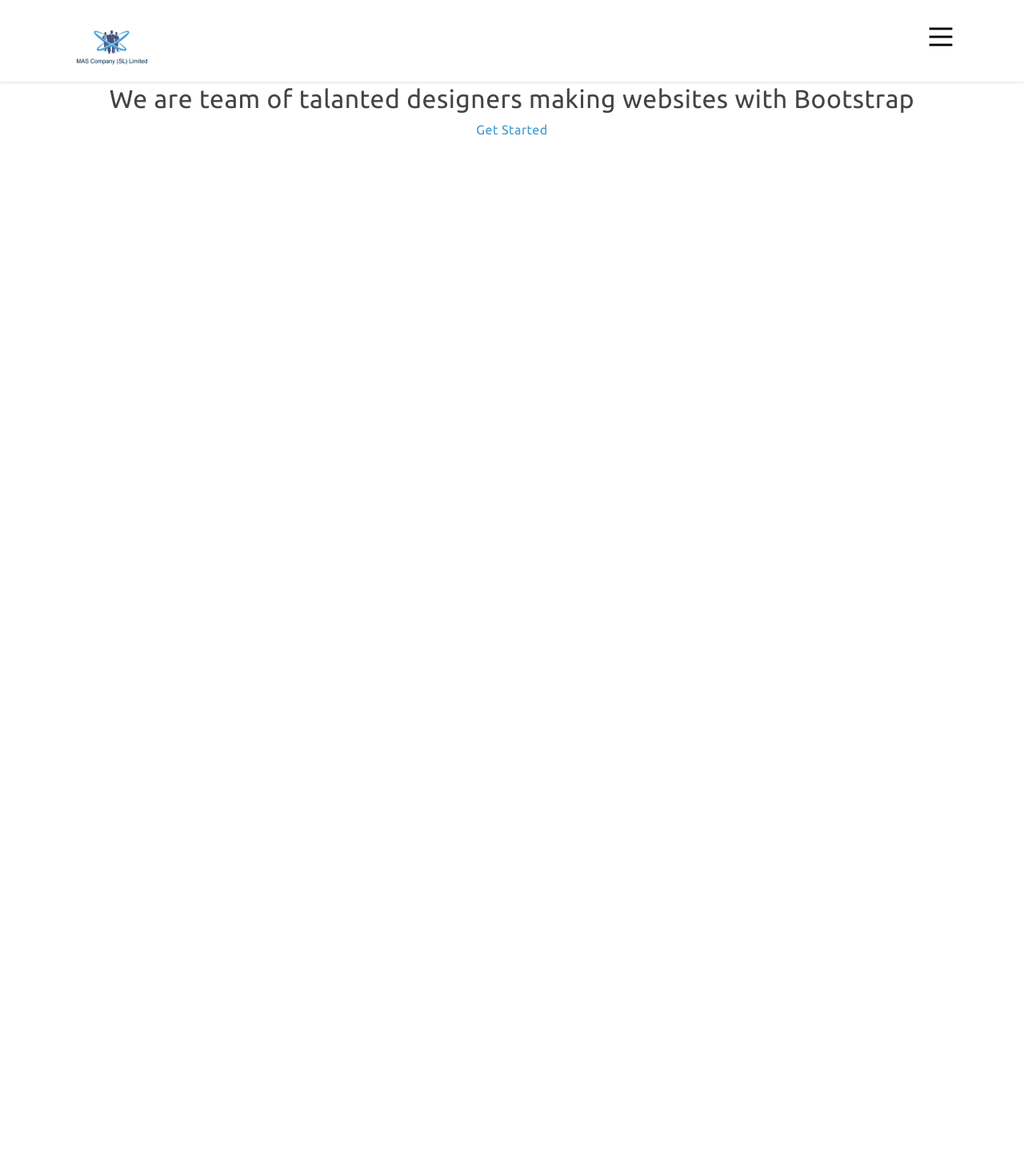
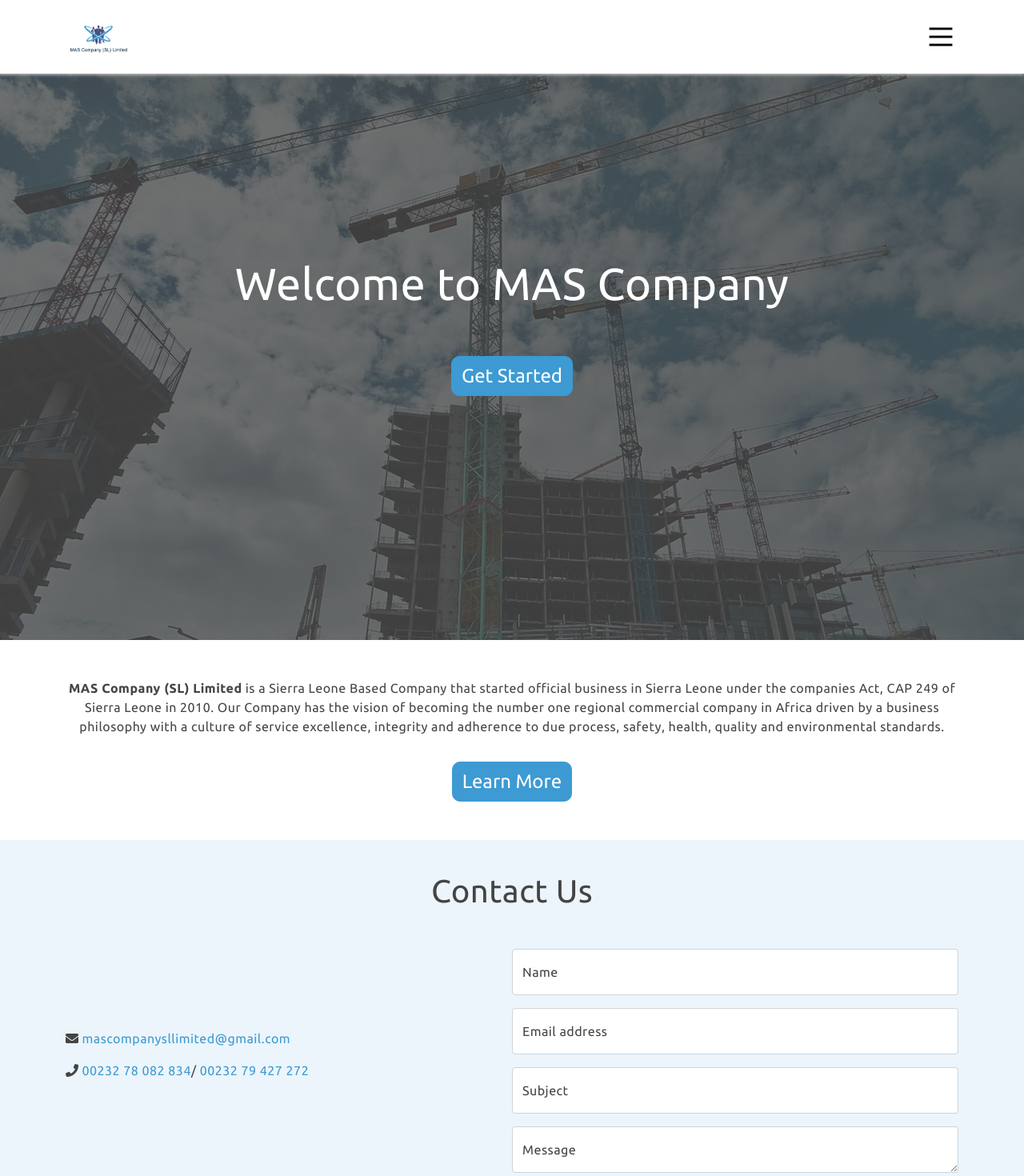
Before and after one commit to EbenOladutemu/mas-company, a Vue app: page / in a window 1280 px wide. Shown: the top 1470 px of the page at 80% size. Before the commit the page ends 800 px from the top, so only its background shows below. Built offline with nearby package versions, Linux system fonts and the light colour scheme.

Commit message:
Update components

```diff
--- a/package.json
+++ b/package.json
@@ -11,7 +11,8 @@
     "core-js": "^3.6.5",
     "register-service-worker": "^1.7.1",
     "vue": "^2.6.11",
-    "vue-router": "^3.2.0"
+    "vue-router": "^3.2.0",
+    "vue-typed-js": "^0.1.2"
   },
   "devDependencies": {
     "@vue/cli-plugin-babel": "^4.5.0",
--- a/public/index.html
+++ b/public/index.html
@@ -7,6 +7,7 @@
     <link rel="icon" href="<%= BASE_URL %>favicon.ico">
     <link href="https://fonts.googleapis.com/css?family=Ubuntu:300,300i,400,400i,600,600i,700,700i|Lato:400,300,700,900" rel="stylesheet">
     <link href="https://cdn.jsdelivr.net/npm/bootstrap@5.0.2/dist/css/bootstrap.min.css" rel="stylesheet" integrity="sha384-EVSTQN3/azprG1Anm3QDgpJLIm9Nao0Yz1ztcQTwFspd3yD65VohhpuuCOmLASjC" crossorigin="anonymous">
+    <link rel="stylesheet" href="https://cdnjs.cloudflare.com/ajax/libs/font-awesome/5.15.3/css/all.min.css" integrity="sha512-iBBXm8fW90+nuLcSKlbmrPcLa0OT92xO1BIsZ+ywDWZCvqsWgccV3gFoRBv0z+8dLJgyAHIhR35VZc2oM/gI1w==" crossorigin="anonymous" referrerpolicy="no-referrer" />
     <title><%= htmlWebpackPlugin.options.title %></title>
   </head>
   <body>
--- a/src/App.vue
+++ b/src/App.vue
@@ -35,4 +35,17 @@
     }
   }
 }
+.fade-enter {
+  opacity: 0;
+}
+
+.fade-enter-active {
+  transition: opacity 0.15s;
+}
+
+
+.fade-leave-active {
+  transition: opacity 0.15s;
+  opacity: 0;
+}
 </style>
--- a/src/assets/css/media.css
+++ b/src/assets/css/media.scss
@@ -15,6 +15,21 @@
 @media (min-width: 992px) {
   .toggle-menu a img {
     width: 8vw;
+  }
+  .hero-container h1 {
+    font-size: 3.5rem;
+  }
+  .flex-row-lg {
+    display: flex;
+    flex-direction: row;
+  }
+  .mas-social {
+    margin-right: 1rem;
+    margin-top: 0;
+  }
+  .mas-form {
+    width: 50%;
+    margin-left: 1rem;
   }
 }
 
--- a/src/assets/css/styles.css
+++ b/src/assets/css/styles.scss
@@ -18,6 +18,8 @@
 body, figure {
   margin: 0 !important;
 }
+
+/* Menu Styles */
 
 nav {
   width: 100%;
@@ -43,9 +45,9 @@
 
 
 .logo {
-  padding-left: 2rem;
-  margin-top: 1rem;
-  width: 120px;
+  padding-left: 1.5rem;
+  margin-top: 11px;
+  width: 95px;
 }
 
 ul {
@@ -69,6 +71,7 @@
 
 .nav-links > li {
   padding: 1rem;
+  padding-left: 0.5rem;
 }
 
 .nav-container {
@@ -138,9 +141,75 @@
 }
 
 .h-27 {
-  height: 27rem !important;
+  height: 100vh !important;
 }
 
-@media only screen and (max-width: 300px) {
-  .text {font-size: 11px}
+/* Hero */
+#hero {
+  background: url(./../img/hero.jpg);
+  height: 100vh;
+  background-repeat: no-repeat;
+  background-size: cover;
 }
+
+#hero:before{
+  content: "";
+  background: rgba(74, 76, 76, 0.8);
+  position: absolute;
+  bottom: 0;
+  top: 0;
+  left: 0;
+  right: 0;
+}
+
+.hero-container {
+  display: flex;
+  align-items: center;
+  justify-content: center;
+  height: 100vh;
+  flex-direction: column;
+  color: #fff;
+  position: relative;
+  text-align: center;
+  h1 {
+    font-size: 2.5rem;
+    padding: 1rem;
+  }
+}
+
+.get-started {
+  font-size: 1.5rem;
+  border-radius: 10px;
+  margin-top: 2rem;
+}
+
+.footer {
+  margin: 0;
+  padding: 1rem;
+  padding-top: 0;
+}
+
+// Home
+
+
+// Utility
+.flex-row {
+  display: flex;
+  flex-direction: row;
+}
+
+.justify-between {
+  justify-content: space-between;
+}
+
+
+// Overrides
+.btn-primary {
+  color: #fff;
+  background-color: #3d9ad3;
+  border-color: #3d9ad3;
+  &:hover, &:active, &:focus {
+    background-color: #2981b8;
+    border-color: #2981b8;
+  }
+}
--- a/src/components/Contact.vue
+++ b/src/components/Contact.vue
@@ -1,7 +1,47 @@
 <template>
-  <div>
-
-  </div>
+  <section id="contact-us">
+   <div class="container">
+     <h1 class="pt-4 mb-5">Contact Us</h1>
+     <div class="flex-row-lg justify-between align-items-center">
+       <div class="mas-social text-start">
+         <p>
+           <i class="fas fa-envelope"></i>
+           <span><a href="mailto:mascompanysllimited@gmail.com">mascompanysllimited@gmail.com</a></span>
+        </p>
+         <p>
+           <i class="fas fa-phone"></i>
+           <span>
+             <a href="tel:00232 78 082 834">00232 78 082 834</a>/
+             <a href="tel:00232 79 427 272">00232 79 427 272</a>
+            </span>
+          </p>
+         <!-- <ul>
+           <li>Facebook</li>
+           <li>Instagram</li>
+         </ul> -->
+       </div>
+       <form class="mas-form">
+        <div class="form-floating mb-3">
+          <input type="text" class="form-control" id="floatingPassword" placeholder="Your name">
+          <label for="floatingPassword">Name</label>
+        </div>
+         <div class="form-floating mb-3">
+          <input type="email" class="form-control" id="email" placeholder="Your email">
+          <label for="email">Email address</label>
+        </div>
+        <div class="form-floating mb-3">
+          <input type="text" class="form-control" id="subject" placeholder="Subject">
+          <label for="subject">Subject</label>
+        </div>
+        <div class="form-floating mb-3">
+          <textarea type="text" class="form-control" id="message" placeholder="Your message" rows="8">
+          </textarea>
+          <label for="message">Message</label>
+        </div>
+       </form>
+     </div>
+   </div>
+  </section>
 </template>
 
 <script>
@@ -10,6 +50,22 @@
 }
 </script>
 
-<style>
-
+<style scoped lang="scss">
+#contact-us {
+  background: #ecf5fb;
+  margin: 3rem 0;
+  padding: 1rem 1rem 3rem 1rem;
+}
+.mas-social {
+  margin-top: -1rem;
+  p {
+    word-break: break-all;
+  }
+  i {
+    margin-right: 4px;
+  }
+}
+a:hover {
+  color: #1873ad;
+}
 </style>
--- a/src/components/Footer.vue
+++ b/src/components/Footer.vue
@@ -1,15 +1,28 @@
 <template>
-  <footer id="footer">
-
+  <footer class="footer">
+    <div>
+      <p>Copyright {{ year }} MAS Company (SL) Limited. All rights reserved</p>
+      <p>Crafted by
+        <a href="http://eben.com.ng" target="_blank" rel="noopener noreferrer" title="Eben Web Krafts">
+          Eben
+        </a>
+      </p>
+    </div>
   </footer>
 </template>
 
 <script>
 export default {
-
+  data() {
+    return {
+      year: new Date().getFullYear()
+    }
+  }
 }
 </script>
 
 <style>
-
+a:hover {
+  color: #1873ad;
+}
 </style>
--- a/src/components/Hero.vue
+++ b/src/components/Hero.vue
@@ -1,11 +1,13 @@
 <template>
-  <section id="hero">
+  <div id="hero">
     <div class="hero-container">
-      <h1>Welcome to Amoeba</h1>
-      <h2>We are team of talanted designers making websites with Bootstrap</h2>
-      <a href="#about" class="btn-get-started scrollto">Get Started</a>
+      <h1>Welcome to MAS Company</h1>
+      <!-- <h2>We are team of talanted designers making websites with Bootstrap</h2> -->
+      <a href="#get-started">
+        <button class="btn btn-primary get-started">Get Started</button>
+      </a>
     </div>
-  </section>
+  </div>
 </template>
 
 <script>
--- a/src/components/Nav.vue
+++ b/src/components/Nav.vue
@@ -13,12 +13,24 @@
     </button>
     <div id="navContainer" class="nav-container">
       <ul id="navLinks" class="nav-links">
-        <li class="toggle-menu"><a href="index.html#features">Features</a></li>
-        <li class="toggle-menu"><a href="index.html#benefits">Benefits</a></li>
-        <li class="toggle-menu"><a href="index.html#use-cases">Use Cases</a></li>
-        <li class="toggle-menu"><a href="faq.html">Faq</a></li>
-        <li class="toggle-menu"><a href="privacy-policy.html">Privacy Policy</a></li>
-        <li class="toggle-menu"><a href="#contact-us">Contact Us</a></li>
+        <li class="toggle-menu">
+          <router-link to="/">About</router-link>
+        </li>
+        <li class="toggle-menu">
+          <router-link to="/">Benefits</router-link>
+        </li>
+        <li class="toggle-menu">
+          <router-link to="/">Use Cases</router-link>
+        </li>
+        <li class="toggle-menu">
+          <router-link to="/">Faq</router-link>
+        </li>
+        <li class="toggle-menu">
+          <router-link to="/">Privacy Policy</router-link>
+        </li>
+        <li class="toggle-menu">
+          <a href="#contact-us">Contact Us</a>
+        </li>
       </ul>
     </div>
   </nav>
--- a/src/main.js
+++ b/src/main.js
@@ -3,8 +3,8 @@
 import router from './router'
 import './registerServiceWorker'
 
-import './assets/css/styles.css'
-import './assets/css/media.css'
+import './assets/css/styles.scss'
+import './assets/css/media.scss'
 
 Vue.config.productionTip = false
 
--- a/src/router/index.js
+++ b/src/router/index.js
@@ -17,6 +17,21 @@
     // this generates a separate chunk (about.[hash].js) for this route
     // which is lazy-loaded when the route is visited.
     component: () => import(/* webpackChunkName: "about" */ '../views/About.vue')
+  },
+  {
+    path: '/services',
+    name: 'services',
+    component: () => import('../views/Services.vue')
+  },
+  {
+    path: '/projects',
+    name: 'Projects',
+    component: () => import('../views/Projects.vue')
+  },
+  {
+    path: '/team',
+    name: 'Team',
+    component: () => import('../views/Team.vue')
   }
 ]
 
--- a/src/views/Home.vue
+++ b/src/views/Home.vue
@@ -1,16 +1,35 @@
 <template>
   <div>
     <Hero/>
+    <section id="get-started">
+      <div class="container">
+        <strong>MAS Company (SL) Limited</strong> is a Sierra Leone Based Company that started official business in
+        Sierra Leone under the companies Act, CAP 249 of Sierra Leone in 2010. Our Company has the
+        vision of becoming the number one regional commercial company in Africa driven by a business
+        philosophy with a culture of service excellence, integrity and adherence to due process, safety,
+        health, quality and environmental standards.
+      </div>
+      <router-link to="about">
+        <button class="btn btn-primary get-started">Learn More</button>
+      </router-link>
+    </section>
+    <Contact/>
+    <Footer/>
   </div>
 </template>
 
 <script>
-import Hero from "@/components/Hero"
+import Hero from "@/components/Hero";
+import Contact from "@/components/Contact";
+import Footer from "@/components/Footer";
 
 export default {
   name: 'Home',
   components: {
-    Hero
-  }
+    Hero, Contact, Footer
+  },
+  created() {
+    document.title = "Home | MAS Company SL Ltd.";
+  },
 }
 </script>
```
Also changed, not shown: src/assets/img/hero.jpg (added), 1 other file (tests, documents, lock files or other folders).
